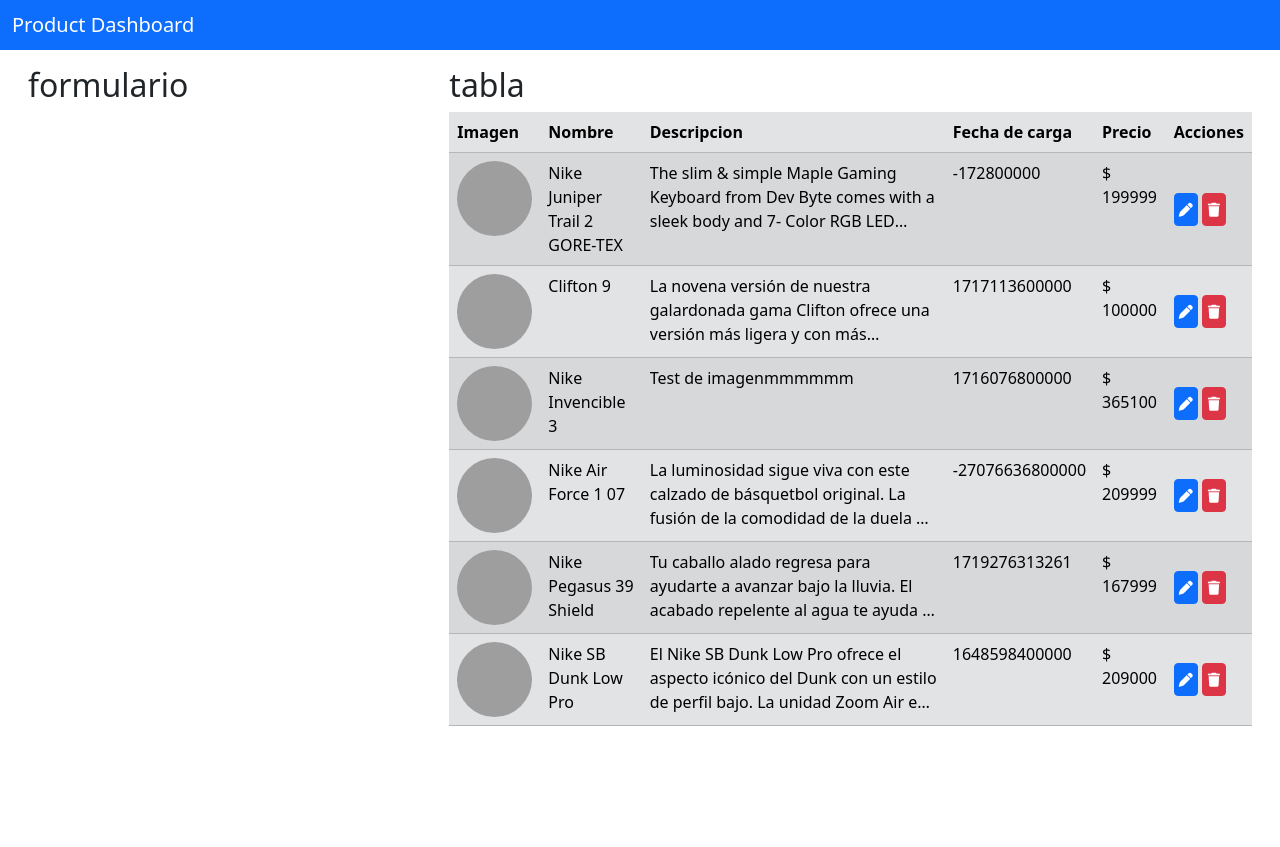
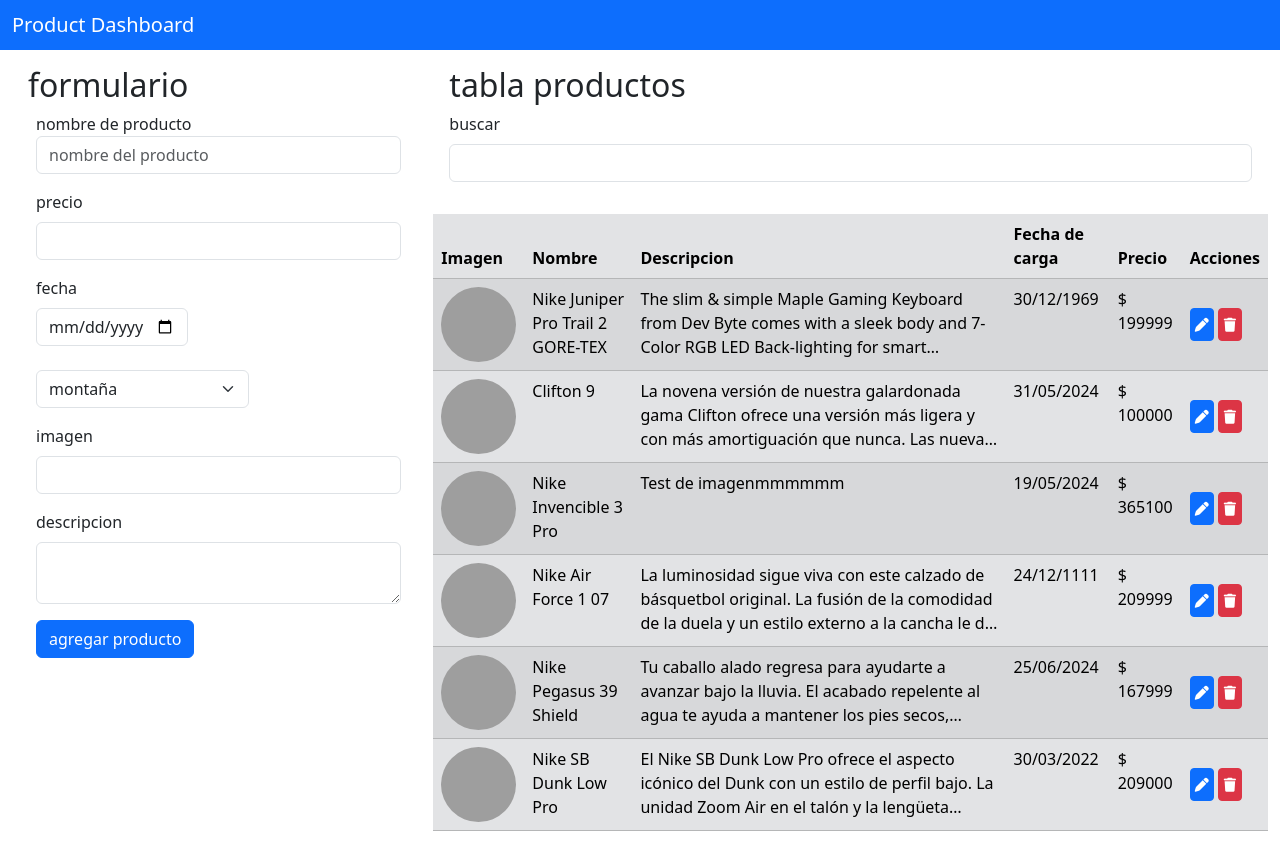
Before and after one commit to sebadamis/primer-git-repositorio, a plain HTML site: page index.html in a window 1280 px wide. Before the commit the page ends 800 px from the top, so only its background shows below. Drawn offline with nearby package versions, Linux system fonts and the light colour scheme; grey boxes are pictures that could not be loaded.

Commit message:
app js y set date

```diff
--- a/CSS/styles.css
+++ b/CSS/styles.css
@@ -38,3 +38,9 @@
         }
     }
 }
+
+.table-container {
+    width: 100%;
+    margin: 0 auto;
+    overflow-x: auto;
+}
--- a/JS/master.js
+++ b/JS/master.js
@@ -1,7 +1,7 @@
 const products = [
     {
         createdAt: -172800000,
-        name: "Nike Juniper Trail 2 GORE-TEX",
+        name: "Nike Juniper Pro Trail 2 GORE-TEX",
         image: "https://nikearprod.vtexassets.com/arquivos/ids/877894-1200-1200?width=1200&height=1200&aspect=true",
         price: 199999,
         description: "The slim & simple Maple Gaming Keyboard from Dev Byte comes with a sleek body and 7- Color RGB LED Back-lighting for smart functionality",
@@ -19,7 +19,7 @@
         },
         {
         createdAt: 1716076800000,
-        name: "Nike Invencible 3",
+        name: "Nike Invencible 3 Pro",
         image: "https://static.nike.com/a/images/c_limit,w_592,f_auto/t_product_v1/28810afe-6b6a-4f6a-beb4-701a3539bb02/invincible-3-zapatillas-de-running-asfalto-9lqlcK.png",
         price: 365100,
         description: "Test de imagenmmmmmm",
@@ -56,18 +56,27 @@
 ];
 
 const tableBodyHtml = document.getElementById("table-body");
-
-// console.log(tableBodyHtml);
+const formAdminHTML = document.getElementById("form-admin");
 
 
 
+renderProduct(products);
 
-products.forEach((prod) => {
+function renderProduct(arrayToRender) {
 
-    //document.write(`<p> ${prod.name} </p>`);
+    //para iniciar con el table body en blanco
+    // porque sino la tabla tiene contenido y cada vez que booro 1 elemento, me vuelve a hacer el bucle y me imprime de nuevo los demas elementos menos el borrado
+    tableBodyHtml.innerHTML = "";
+
+    let total = 0;
+
+    arrayToRender.forEach((prod) => {
+
+        total += prod.price;
+
         tableBodyHtml.innerHTML += `<tr>
         <td class="product-image">
-        <img src="${prod.image}" alt="zapatilla">
+            <img src="${prod.image}" alt="${prod.name}">
         </td>
         <td class="product-name">
             ${prod.name}
@@ -79,7 +88,7 @@
 
         </td>
         <td class="product-fecha">
-        ${prod.createdAt}
+            ${formatTimestampToDate(prod.createdAt)}
         </td>
         <td class="product-precio">
             $ ${prod.price}
@@ -88,9 +97,80 @@
             <button class="btn btn-primary btn-sm">
                 <i class="fa-solid fa-pen"></i>
             </button>
-        <button class="btn btn-danger btn-sm">
+            <button class="btn btn-danger btn-sm" onclick="deleteproduct('${prod.id}')">
                 <i class="fa-solid fa-trash"></i>
             </button>
         </td>
     </tr>`;
     });
+
+};
+
+tableBodyHtml.innerHTML += `<tr>
+                                <td colspan="4" class="text-end">total</td>
+                                <td colspan="2" class="fw-bold">${total}</td>
+                            </tr>`
+
+
+function deleteproduct(identificador) {
+    // console.log("id recibido", identificador);
+    const index = products.findIndex(producto => {
+        if (identificador === producto.id) {
+            return true
+        } else {
+            return false
+        }
+
+    });
+    products.splice(index, 1);
+    renderProduct(products);
+}
+
+function searchProduct(evt) {
+    // console.log(evt.target.value);
+
+    let text = evt.target.value;
+    text = text.toLocaleLowerCase();
+
+    const productosFiltrados = products.filter((productito) => {
+        const nombre = productito.name.toLocaleLowerCase();
+        const descripcion = productito.description.toLocaleLowerCase();
+
+        // filtra tanto por nombre como por descripcion
+        if (nombre.includes(text) || descripcion.includes(text) ) {
+            return true;
+        } else {
+            return false;
+        }
+    });
+    // console.log(productosFiltrados);
+    renderProduct(productosFiltrados);
+};
+
+formAdminHTML.addEventListener("submit", (evt)=>{
+    evt.preventDefault();
+    // console.log("formulario enviado");
+
+    const el = evt.target.elements;
+
+    const nuevoProduct = {
+        name: el.name.value,
+        price: el.precio.valueAsNumber,
+        imagen: el.imagen.value,
+        categoria: el.category.value,
+        description: el.description.value,
+        createdAt: el.createdAt.valueAsNumber,
+        id: crypto.randomUUID()
+    };
+
+    // console.log(nuevoProduct);
+
+    products.push(nuevoProduct);
+    renderProduct(products);
+
+    //para reiniciar listado de productos
+    // formAdminHTML.reset();
+
+    // poner foco en un input del form
+    // name.focus();
+});
--- a/index.html
+++ b/index.html
@@ -23,12 +23,63 @@
             <div class="col-12 col-lg-4">
                 <div class="p-3">
                     <h2>formulario</h2>
+                    <form action="" class="w-100 px-2 border-primary" id="form-admin">
+                        <div class="mb-3">
+                            <label for="name" class="form-laber">nombre de producto</label>
+                            <input type="text" id="name" class="form-control" placeholder="nombre del producto" name="name">
+                        </div>
+
+                        <div class="mb-3">
+                            <label for="precio" class="form-label precio">precio</label>
+                            <input type="number" id="precio" name="precio" class="form-control">
+                        </div>
+
+
+                        <div class="mb-3">
+                            <div class="col-5">
+                                <label for="fecha" class="form-label">fecha</label>
+                            <input type="date" name="createdAt" id="fecha" class="form-control">
+                            </div>
+
+                            <div class="col-7">
+                                <label for="categoria" class="form-label"></label>
+                                <select name="category" id="categoria" class="form-select">
+                                    <option value="mountain">montaña</option>
+                                    <option value="moda">moda</option>
+                                    <option value="running">running</option>
+                                    <option value="training">training</option>
+                                </select>
+                            </div>
+                        </div>
+
+                        <div class="mb-3">
+                            <label for="imagen" class="form-label">imagen</label>
+                            <input type="url" class="form-control" name="imagen" id="imagen">
+                        </div>
+
+
+
+                        <div class="mb-3">
+                            <label for="descripcion" class="form-label">descripcion</label>
+                            <textarea name="description" id="descripcion" class="form-control"></textarea>
+                        </div>
+
+                        <div>
+                            <button class="btn btn-primary" type="submit">agregar producto</button>
+                        </div>
+                    </form>
                 </div>
             </div>
             <div class="col-12 col-lg-8">
                 <div class="p-3">
-                    <h2>tabla</h2>
+                    <h2>tabla productos</h2>
 
+                    <div class="mb-3">
+                        <label class="form-label" for="search">buscar</label>
+                        <input type="text" class="form-control" oninput="searchProduct(event)">
+                    </div>
+                </div>
+                <div class="table-container">
                     <table class="table table-secondary table-striped table-admin">
                         <thead>
                             <th>Imagen</th>
@@ -43,12 +94,14 @@
                         </tbody>
                     </table>
                 </div>
+
             </div>
         </div>
     </div>
 
 
+    <script src="/utils/date.js"></script>
+    <script src="/JS/master.js"></script>
 
-    <script src="/JS/master.js"></script>
 </body>
 </html>
--- /dev/null
+++ b/utils/date.js
@@ -0,0 +1,32 @@
+function formatTimestampToDate(fecha) {
+
+    // forma de formatear fechas internacionales (us-ar)
+    const collator = new Intl.DateTimeFormat("es-AR", {
+        day: "2-digit",
+        month: "2-digit",
+        year: "numeric"
+    });
+
+    const fechaFormateada = collator.format(fecha);
+
+    // console.log(fechaFormateada);
+
+    return fechaFormateada;
+
+
+    // formateo de fecha con el objeto date
+
+    // const dateObject = new Date(fecha)
+    // const year = dateObject.getFullYear();
+
+    // let month = dateObject.getMonth()+1;
+
+    // if(month <10){
+    //     month = "0" + month
+    // }
+    // const day = dateObject.getDate();
+
+    // return `${day}/${month}/${year}`;
+
+
+}
```
Lines whose indentation alone changed are shown as unchanged.
